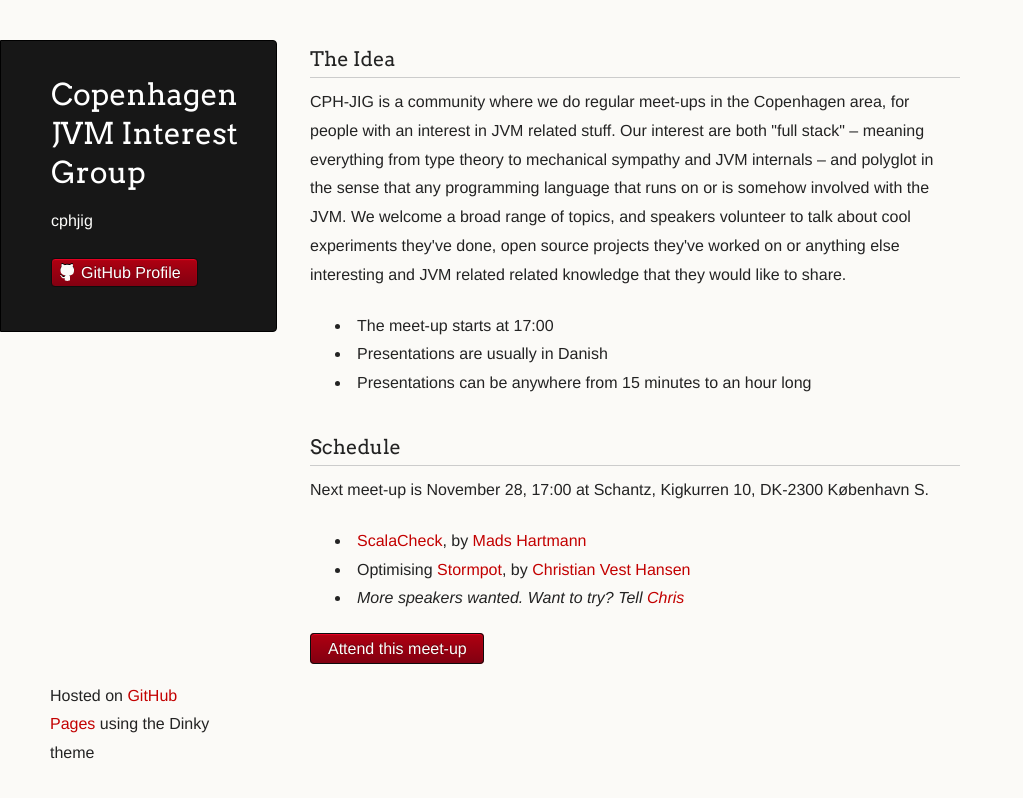
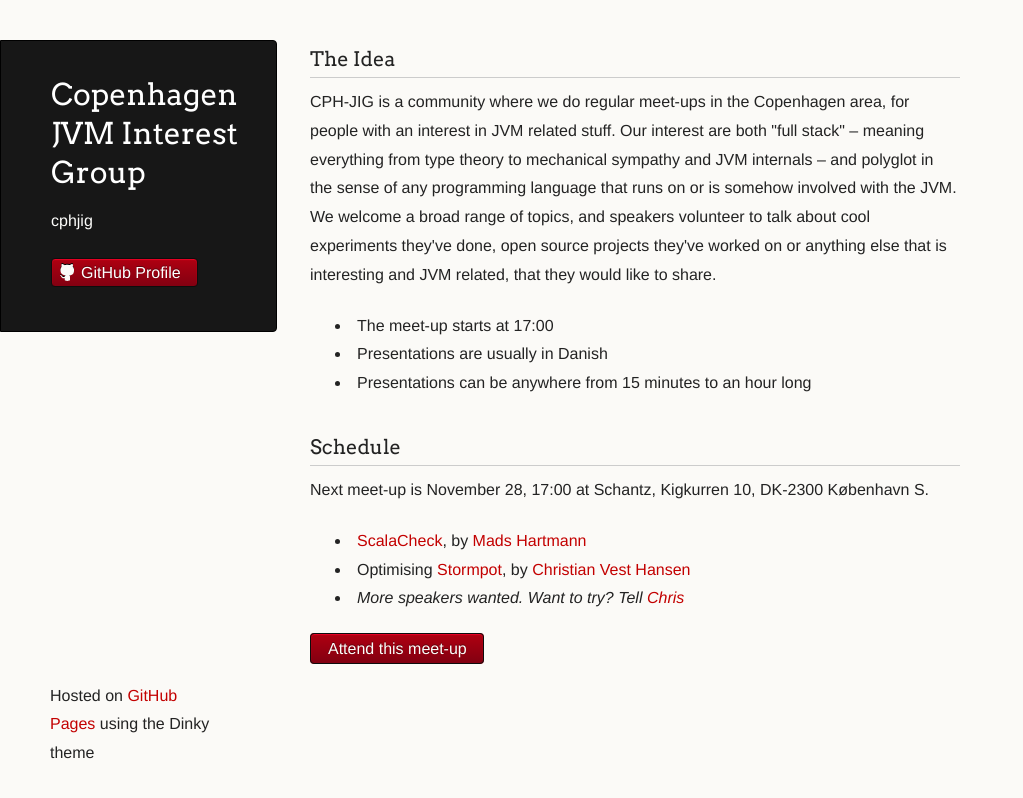
Before and after one commit to cphjig/cphjig.github.com, a plain HTML site: page index.html in a window 1280 px wide. Shown: the whole page, without its empty margins (0-1023 px from the left). Drawn offline with Linux system fonts and the light colour scheme.

Commit message:
ret slå-fejl i teksten.

```diff
--- a/index.html
+++ b/index.html
@@ -33,11 +33,11 @@
   CPH-JIG is a community where we do regular meet-ups in the Copenhagen area,
   for people with an interest in JVM related stuff. Our interest are both
   "full stack" – meaning everything from type theory to mechanical sympathy
-  and JVM internals – and polyglot in the sense that any programming language
+  and JVM internals – and polyglot in the sense of any programming language
   that runs on or is somehow involved with the JVM. We welcome a broad range
   of topics, and speakers volunteer to talk about cool experiments they've
-  done, open source projects they've worked on or anything else interesting
-  and JVM related related knowledge that they would like to share.
+  done, open source projects they've worked on or anything else that is
+  interesting and JVM related, that they would like to share.
 </p>
 
 <ul>
```
